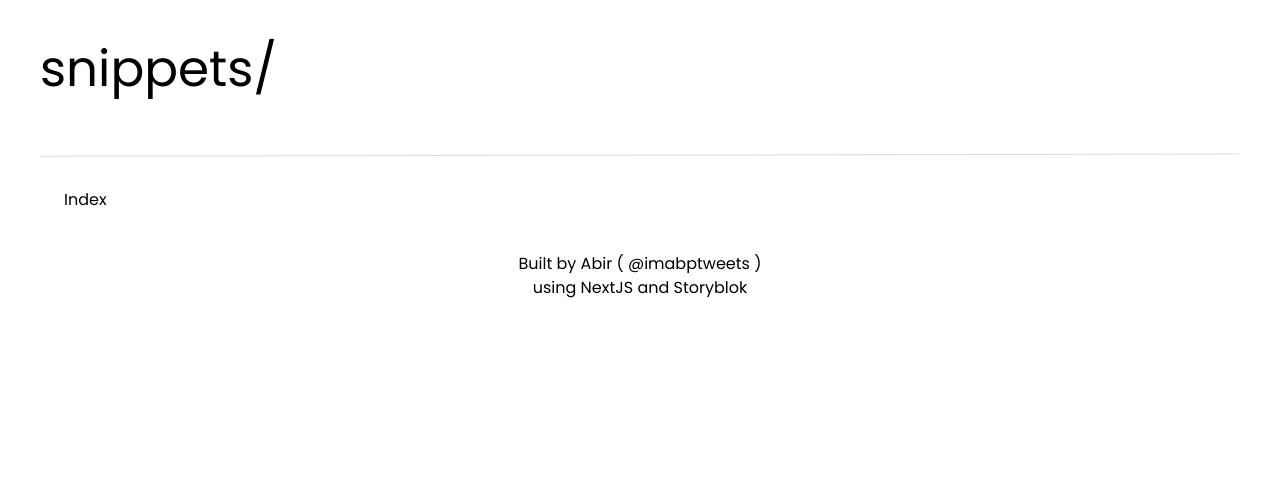
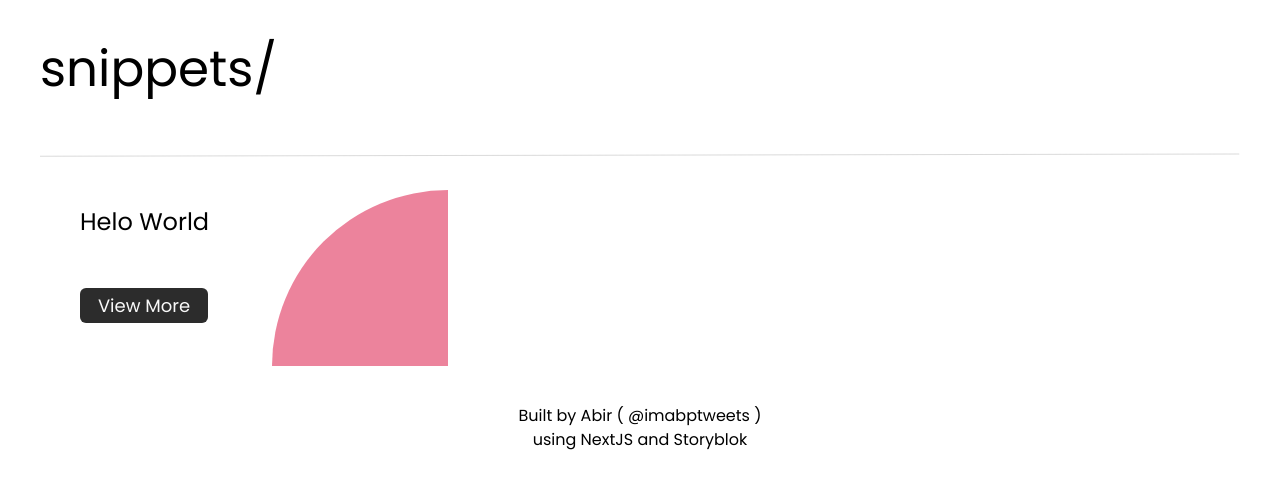
Before and after one commit to imabp/abirpal.dev, a Next.js app: page /snippets in a window 1280 px wide. Shown: the top 488 px of the page. Built offline with nearby package versions, Linux system fonts and the light colour scheme.

Commit message:
🚀 Add Cards NextJS

```diff
--- a/pages/snippets/index.tsx
+++ b/pages/snippets/index.tsx
@@ -1,8 +1,14 @@
 import Layout from "../../src/components/Layout";
+import SnippetDisplayCard from "../../src/containers/snippets/cards";
 
 const SnippetHome = () => {
   return <Layout title="snippets/">
-      Index
-    </Layout>;
+<SnippetDisplayCard title="Helo World" slug="ff" type="landscape"/>
+  </Layout>;
 };
 export default SnippetHome;
+
+async function getStaticProps(){
+let slug = 'snippets'
+
+}
--- a/pages/talks/index.tsx
+++ b/pages/talks/index.tsx
@@ -1,4 +1,21 @@
-const TalksAndShows = () => {
-  return <>Index</>;
+import Layout from "../../src/components/Layout";
+import Storyblok from "../../src/lib/storyblok";
+
+const TalksHome = ({story}:any) => {
+  return <Layout title="talks/">Index</Layout>;
 };
-export default TalksAndShows;
+export default TalksHome;
+
+export async function getStaticProps(){
+    let slug = 'talks'
+    let sbParams = {
+        version:'published'
+    }
+  let { data } = await Storyblok.get(`cdn/stories/${slug}`, sbParams);
+  return {
+    props: {
+      story: data ? data.story : null,
+    },
+    revalidate: 10, // revalidate every 2 seconds
+  };
+    }
--- /dev/null
+++ b/src/containers/snippets/cards/index.tsx
@@ -0,0 +1,43 @@
+import QuadrantCircleVector from '../../../../public/system/vectors/quadrantPrimary.svg'
+import Image from 'next/image'
+export type SnippetCardProps ={
+    title:string,
+    slug: string,
+    type?: 'landscape'| 'potrait'
+}
+
+const viewportClasses=`iphones:text-fs18 iphonex:text-fs30
+ipadpro:text-fs24 ipad:text-fs24
+desktop:text-fs24`
+
+const LandscapeCard = ({title,slug }:SnippetCardProps) =>{
+    return <>
+
+    <div className={`${viewportClasses} w-96 h-44  relative`}>
+    <div className="absolute -bottom-3 right-0">
+                <Image src={QuadrantCircleVector} height="176" width="176" />
+            </div>
+            <p className="p-4">
+
+    {title?title:<>"lorem ipsum"</>}
+            </p>
+
+    <p className='m-4 mt-8 text-center text-secondary rounded-md bg-accent w-1/3 text-fs18 p-1'>
+        View More
+    </p>
+    </div>
+    </>
+}
+
+const SnippetDisplayCard = ({title,slug,type}:SnippetCardProps) =>{
+   switch(type){
+       case 'landscape':
+           return<><LandscapeCard title={title} slug={slug}/></>
+       case 'potrait':
+           return <></>
+       default:
+           return <></>
+    }
+
+}
+export default SnippetDisplayCard
```
Also changed, not shown: pages/about.tsx (+7 -5 lines), src/components/Layout.tsx (+25 -13 lines), public/assets/wave.svg, public/system/vectors/quadrantPrimary.svg (added).
